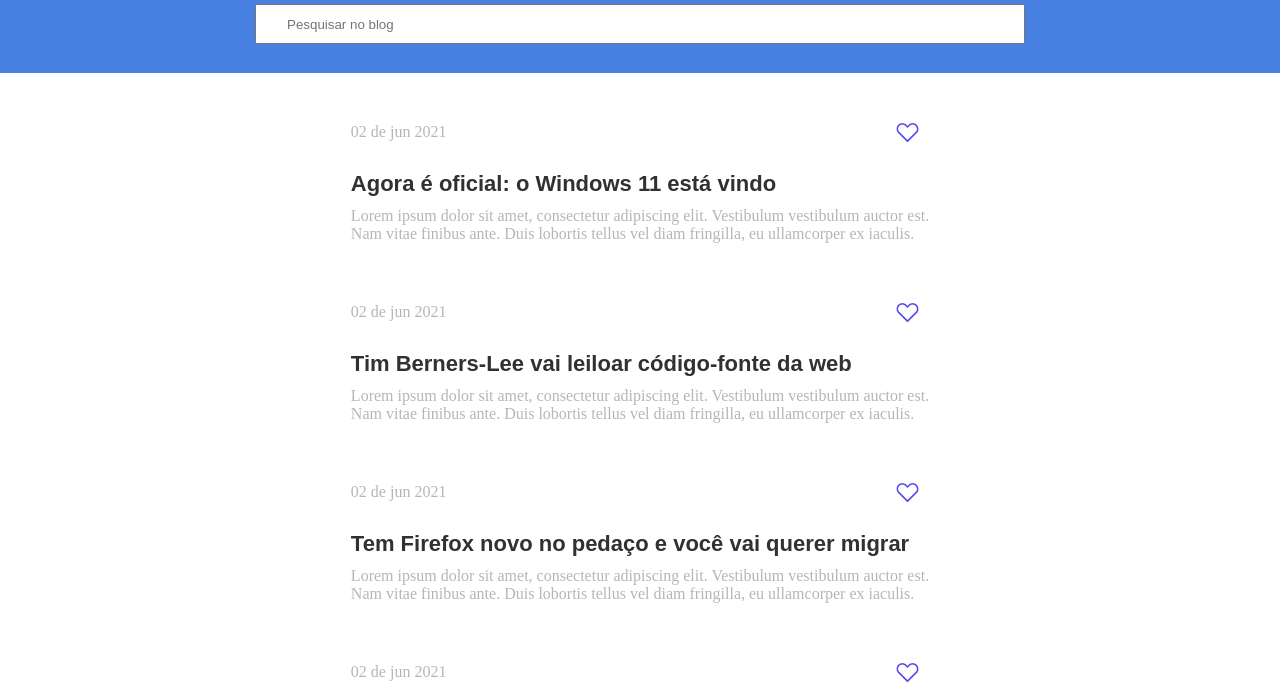
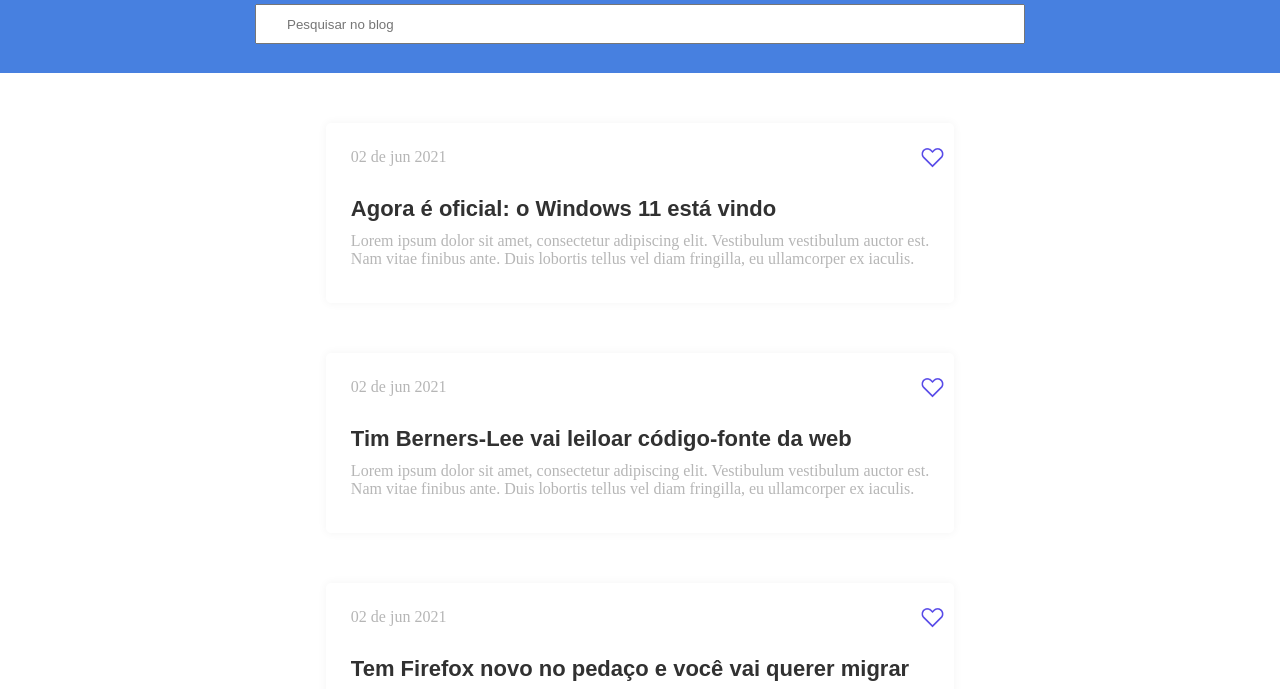
Before and after one commit to Diegoh-dev/blog-codelandia, a plain HTML site: page index.html in a window 1280 px wide. Shown: the part 77-766 px from the top of the page. Drawn offline with Linux system fonts and the light colour scheme; files whose address does not match are found by name; a web font is replaced by a local one.

Commit message:
alteração na borda da main

```diff
--- a/style.css
+++ b/style.css
@@ -57,6 +57,9 @@ input::placeholder{
 
 .conteudo-main{
     position: relative;
+    box-shadow: 0px 0px 10px rgba(19, 19, 31, 0.05);
+    border-radius: 5px;
+    padding: 25px;
 }
 
 .conteudo-main #icone-1{
```
